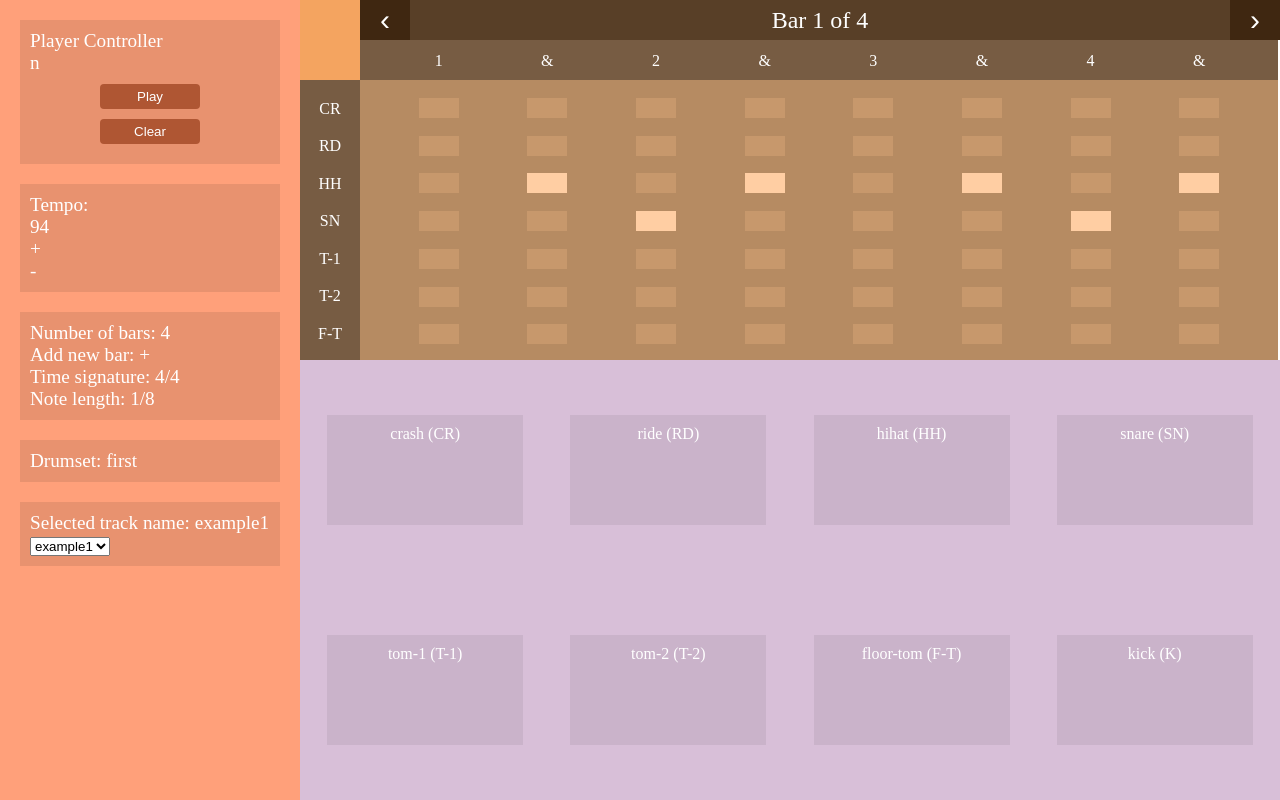
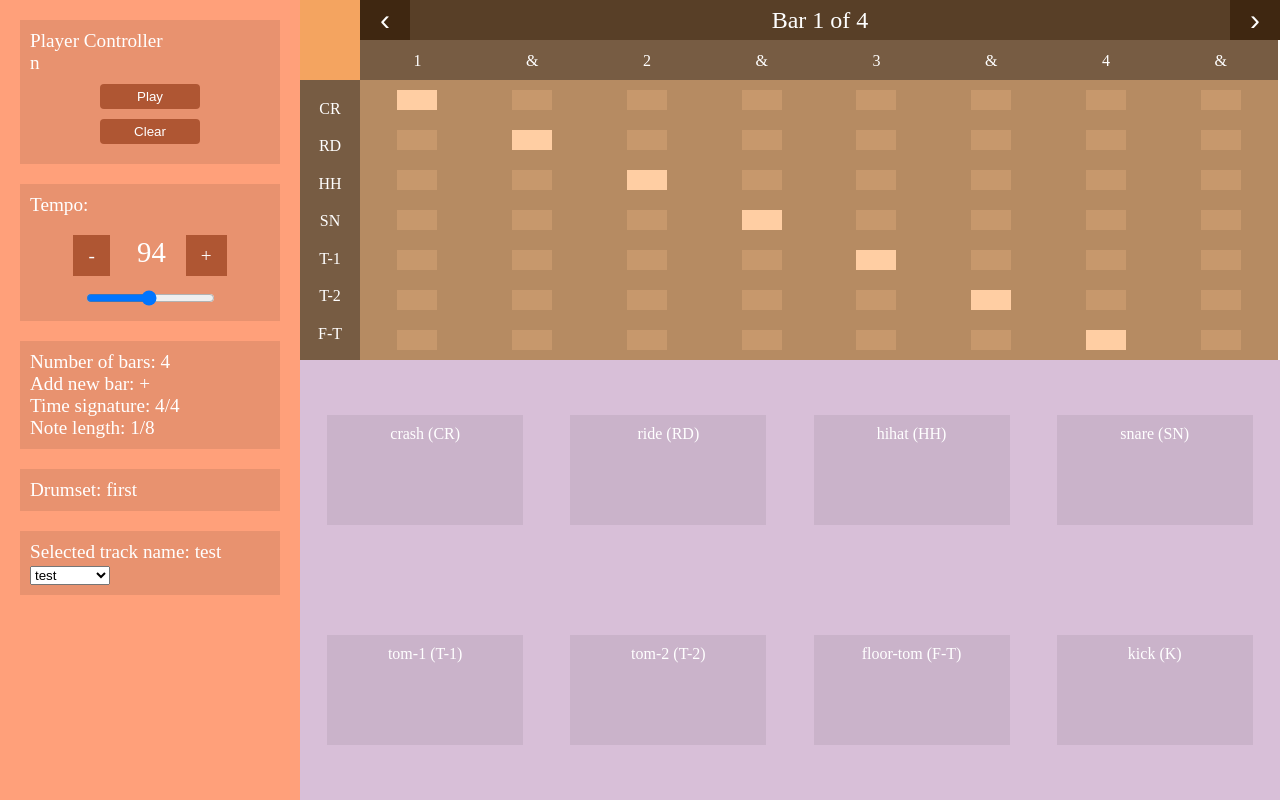
Before and after one commit to Desiak/Drumly, a React (Create React App) app: page / in a window 1280 px wide. Built offline with nearby package versions, Linux system fonts and the light colour scheme.

Commit message:
fixed scheduling issues

```diff
--- a/src/actions/actions.js
+++ b/src/actions/actions.js
@@ -14,10 +14,10 @@ export const TOGGLE_NOTE="TOGGLE_NOTE";
 // type jest obowiązkowy, payload opcjonalny.
 
 //actions
-export const incrementNumber=(value, direction="change")=>{
+export const changeTempo=(value, direction="change")=>{
 
     let updatedValue;
-
+    console.log("value:", value, typeof value);
     if(direction==="+"){
         updatedValue=value+1;
     }
@@ -26,7 +26,7 @@ export const incrementNumber=(value, direction="change")=>{
     }
     else{
         //change event
-
+        updatedValue=Number(value)
     }
     return{
     type:CHANGE_TEMPO,
--- a/src/components/Bars.js
+++ b/src/components/Bars.js
@@ -2,8 +2,7 @@ import React from 'react'
 import { connect } from 'react-redux';
 
 const Bars=(props)=> {
-    console.log("tracks: ", props.tracks);
-    console.log("track length:", props.tracks[props.trackIndex].track[0].length);
+
     return (
         <div className="input bars-input">
             Number of bars: {props.numOfBars}
--- a/src/components/Player.js
+++ b/src/components/Player.js
@@ -89,15 +89,12 @@ const Player=(props)=> {
         setTracksToRender(updatedTracks)
     }
     const scheduleSounds=(barInd=0, noteInd=0)=>{
-
         const track=props.customableTrack;
-        // console.log("play note: ", barInd, noteInd, track);
-
         track[barInd].forEach((path,i)=>{
                 path.forEach((note,index)=>{
                     if(index===noteInd){
                     if(note===1){
-                        console.log("sound: ", pathSelectors[i]);
+                        // console.log("sound: ", pathSelectors[i], i, barInd);
                         const sound = new Audio(`/assets/${pathSelectors[i]}.mp3`);
                         sound.play();
                     }
@@ -116,15 +113,15 @@ const Player=(props)=> {
 
         if(props.isPlaying){
             //start playing
+            console.log(props.customableTrack);
             setCurrentBarNumber(0);
             animateProgressBar();
-            scheduleSounds(noteIndex);
+            scheduleSounds(0, noteIndex);
 
             setIntervalId(
                 setInterval(() => {
                 animateProgressBar();
                 handleBeatWrapperPos(barIndex);
-                barIndex=barIndex>=props.numOfBars-1?0:barIndex+1;
 
                 setCurrentBarNumber(barIndex);
 
@@ -133,7 +130,12 @@ const Player=(props)=> {
             setScheduleInterval(
                 setInterval(() => {
                     noteIndex=noteIndex>=barLength-1?0:noteIndex+1;
+
                     scheduleSounds(barIndex, noteIndex);
+                    if(noteIndex===barLength-1){
+                        barIndex=barIndex>=props.numOfBars-1?0:barIndex+1;
+
+                    }
                 }, (progressBarSpeed*1000)/barLength)
             )
 
--- a/src/components/Tempo.js
+++ b/src/components/Tempo.js
@@ -1,21 +1,31 @@
 import React from "react";
 import {connect} from "react-redux";
-import { incrementNumber } from "../actions/actions";
+import { changeTempo } from "../actions/actions";
 
 const Tempo=(props)=>{
 console.log("props: ", props);
 
 const handleSpeedChange=(direction)=>{
-    props.dispatchIncrementNumber(props.numberValue, direction);
+    props.changeTempo(props.numberValue, direction);
 }
 
+const handleTempoChange=(e)=>{
+    console.log(e.target.value);
+    props.changeTempo(e.target.value);
+}
 
     return (
         <div className="input tempo-input">
             <p>Tempo:</p>
-            <p> {props.numberValue}</p>
-            <p className="increment" onClick={()=>handleSpeedChange("+")}>+</p>
-            <p className="increment" onClick={()=>handleSpeedChange("-")}>-</p>
+            <p class="tempo tempo-info">
+            <span className="increment" onClick={()=>handleSpeedChange("-")}>-</span>
+            <span class="tempo-value"> {props.numberValue}</span>
+            <span className="increment" onClick={()=>handleSpeedChange("+")}>+</span>
+            </p>
+           <p class="slider-wrapper">
+           <input type="range" min="40" value={props.numberValue} max="150" step="1" id="tempo-slider" onChange={(e)=>handleTempoChange(e)}/>
+
+           </p>
         </div>
     )
 }
@@ -25,7 +35,7 @@ const numberFromReduxStore=store=>({
 });
 
 const connectActionsToProps={
-    dispatchIncrementNumber: incrementNumber,
+    changeTempo: changeTempo,
 }
 
 //connect przyjmuje dwa argumenty- state(a dokładnie rozszerzony state(?)) i akcje które będziemy dispaczować
--- a/src/reducers/reducer.js
+++ b/src/reducers/reducer.js
@@ -8,7 +8,21 @@ const INITIAL_STATE={
     timeSignature:"4/4",
     drumset:"first",
     isPlaying:false,
-    tracks:[{
+    tracks:[
+        {
+            trackName:"test",
+            track:[
+            [1,0,0,0,0,0,0,0],
+            [0,1,0,0,0,0,0,0],
+            [0,0,1,0,0,0,0,0],
+            [0,0,0,1,0,0,0,0],
+            [0,0,0,0,1,0,0,0],
+            [0,0,0,0,0,1,0,0],
+            [0,0,0,0,0,0,1,0],
+            [0,0,0,0,0,0,0,1],
+            ]
+        },
+        {
         trackName:"example1",
         track:[
         [0,0,0,0,0,0,0,0],
@@ -27,7 +41,7 @@ const INITIAL_STATE={
         [0,0,0,0,0,0,0,0],
         [0,0,0,0,0,0,0,0],
         [1,1,1,1,1,1,1,1],
-        [0,0,1,0,0,1,0,0],
+        [0,0,1,0,0,0,1,0],
         [0,0,0,0,0,0,0,0],
         [0,0,0,0,0,0,0,0],
         [0,0,0,0,0,0,0,0],
--- a/src/style/_menu.scss
+++ b/src/style/_menu.scss
@@ -28,3 +28,23 @@
         width:100px;
     }
 }
+.tempo-input{
+    .tempo-value{
+        font-size: 1.5em;
+        margin: 0 10px;
+    }
+
+    .tempo-info{
+        text-align: center;
+        margin: 20px 0;
+    }
+
+    .slider-wrapper{
+        text-align: center;
+    }
+    .increment{
+        background-color: rgb(175, 86, 51);
+        padding:10px 15px;
+        margin: 0 10px;
+    }
+}
--- a/src/style/_player.scss
+++ b/src/style/_player.scss
@@ -108,7 +108,7 @@
         display: flex;
         flex-grow: 1;
         flex-direction: column;
-        justify-content: space-evenly;
+        justify-content: space-around;
         &--measure{
             flex-direction: row;
             align-items: center;
@@ -119,7 +119,7 @@
 .track{
     display: flex;
     // border: 2px solid brown;
-    justify-content: space-evenly;
+    justify-content: space-around;
     .track-label{
         text-align: center;
     }
--- a/src/style/style.css
+++ b/src/style/style.css
@@ -189,9 +189,8 @@ body {
   -webkit-box-direction: normal;
       -ms-flex-direction: column;
           flex-direction: column;
-  -webkit-box-pack: space-evenly;
-      -ms-flex-pack: space-evenly;
-          justify-content: space-evenly;
+  -ms-flex-pack: distribute;
+      justify-content: space-around;
 }
 
 .player-container .bar--measure {
@@ -208,9 +207,8 @@ body {
   display: -webkit-box;
   display: -ms-flexbox;
   display: flex;
-  -webkit-box-pack: space-evenly;
-      -ms-flex-pack: space-evenly;
-          justify-content: space-evenly;
+  -ms-flex-pack: distribute;
+      justify-content: space-around;
 }
 
 .track .track-label {
@@ -262,6 +260,26 @@ body {
   width: 100px;
 }
 
+.tempo-input .tempo-value {
+  font-size: 1.5em;
+  margin: 0 10px;
+}
+
+.tempo-input .tempo-info {
+  text-align: center;
+  margin: 20px 0;
+}
+
+.tempo-input .slider-wrapper {
+  text-align: center;
+}
+
+.tempo-input .increment {
+  background-color: #af5633;
+  padding: 10px 15px;
+  margin: 0 10px;
+}
+
 .drumset-container {
   -ms-grid-row: 2;
   -ms-grid-row-span: 1;
```
Also changed, not shown: 1 other file (tests, documents, lock files or other folders).
